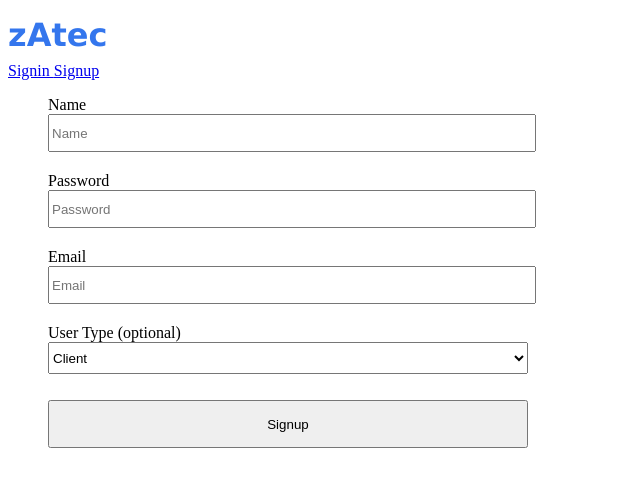
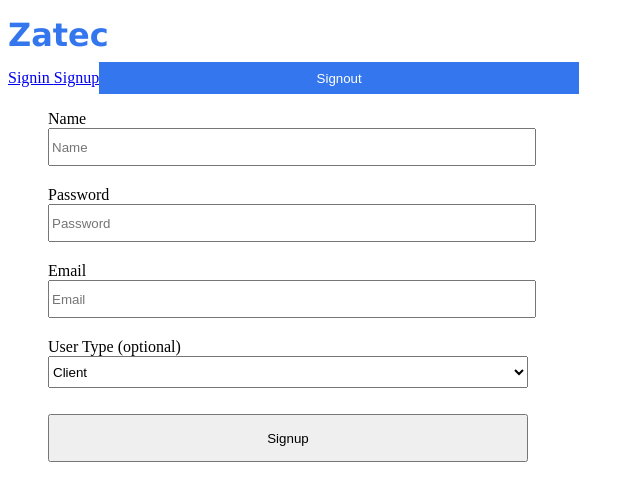
Before and after one commit to nahimanajz/zatec_challenge, a React (Create React App) app in the folder client/: page /signup in a window 1280 px wide. Shown: the top 500 px of the page, without its empty margins (0-640 px from the left). Built offline with nearby package versions, Linux system fonts and the light colour scheme; no server answers.

Commit message:
fix: add nested frontend routes

```diff
--- a/client/src/App.js
+++ b/client/src/App.js
@@ -20,7 +20,6 @@ export default function App() {
   const [logout, setLogout] = useState(false); // display loader
   const[userInfo, setUserInfo] = useState(cached)
   const fetchData = useCallback(async () => {
-    const { data } = await axios.get(`${BACKEND_API_ROUTE}products`, headers);
     const { data:balance  } = await axios.get(
       `${BACKEND_API_ROUTE}user/${userId}`,
       headers
@@ -31,7 +30,7 @@ export default function App() {
 
   const handleSignout = () => {
   localStorage.clear()
-    navigate('/public')
+    navigate('/')
     setLogout(true)
     setUserInfo(null)
 
@@ -45,20 +44,10 @@ export default function App() {
   }
   return (
     <>
-      <div className="header"> zAtec </div>
+      <div className="header"> Zatec </div>
       <div>
-        {!userInfo?(
-          <PublicNav />
-        ):(
-        <>
-          { userType.toLowerCase() === 'admin' ? (
-            <AdminNav />
-          ): (
-            <AuthNav />
-          )}
+        {!userInfo ? <PublicNav /> : userType.toLowerCase() === 'admin'? <AdminNav /> : (<AuthNav />)}
            <button onClick={handleSignout}>Signout</button>
-          </>
-        )}
 
       </div>
       <div className="main">
@@ -69,8 +58,7 @@ export default function App() {
           <Route exact path="/admin/new-product" element={<NewProduct />} />
           <Route exact path="/topup" element={<Topup />} />
           <Route exact path="/dashboard" element={<Dashoard />} />
-          <Route exact path="/public" element={<PublicNav />} />
-          <Route exact path="/auth" element={<AuthNav />} />
+
         </Routes>
       </div>
       <div className="footer">  </div>
--- a/client/src/screens/AuthNav.js
+++ b/client/src/screens/AuthNav.js
@@ -4,7 +4,7 @@ export default function AuthNav () {
 
     return (
         <>
-         <Link to="products"> Products </Link>
+              <Link to="products"> Products </Link>
               <Link to="topup"> Topup </Link>
               <Link to="dashboard"> Dashboard </Link>
         </>
```
